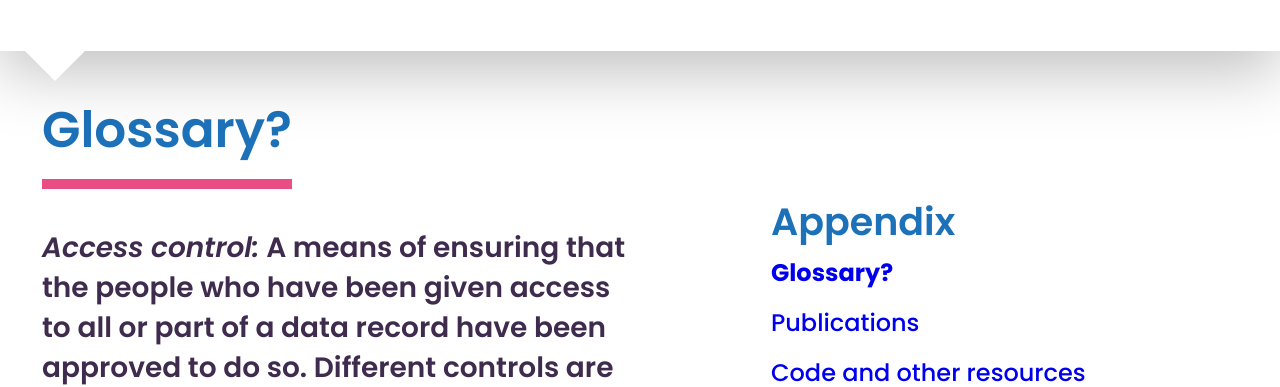
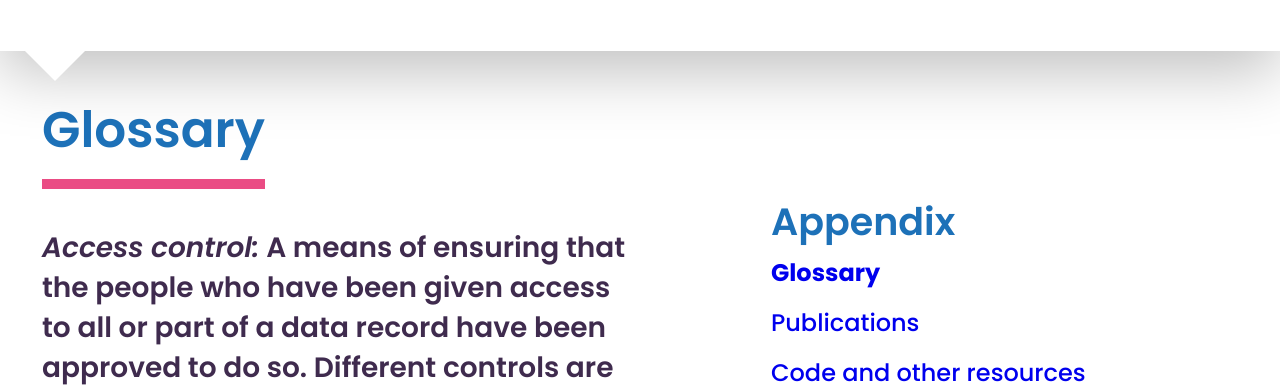
Before and after one commit to connectedhealthcities/connectedhealthcities, a Jekyll site: the page built from appendix/glossary.md, in a window 1280 px wide and 900 px high. Shown: the part 194-581 px from the top of the window. Built offline with Jekyll 4.4.1, drawn with Linux system fonts in a browser that asks for light colours; our own code applies the rules of GitHub Pages for plain Markdown files.

```diff
--- a/appendix/glossary.md
+++ b/appendix/glossary.md
@@ -1,5 +1,5 @@
 ---
-title: Glossary?
+title: Glossary
 weight: 1
 section: appendix/glossary
 level: "8.1"
```
Also changed, not shown: appendix.md (line endings or trailing spaces).
